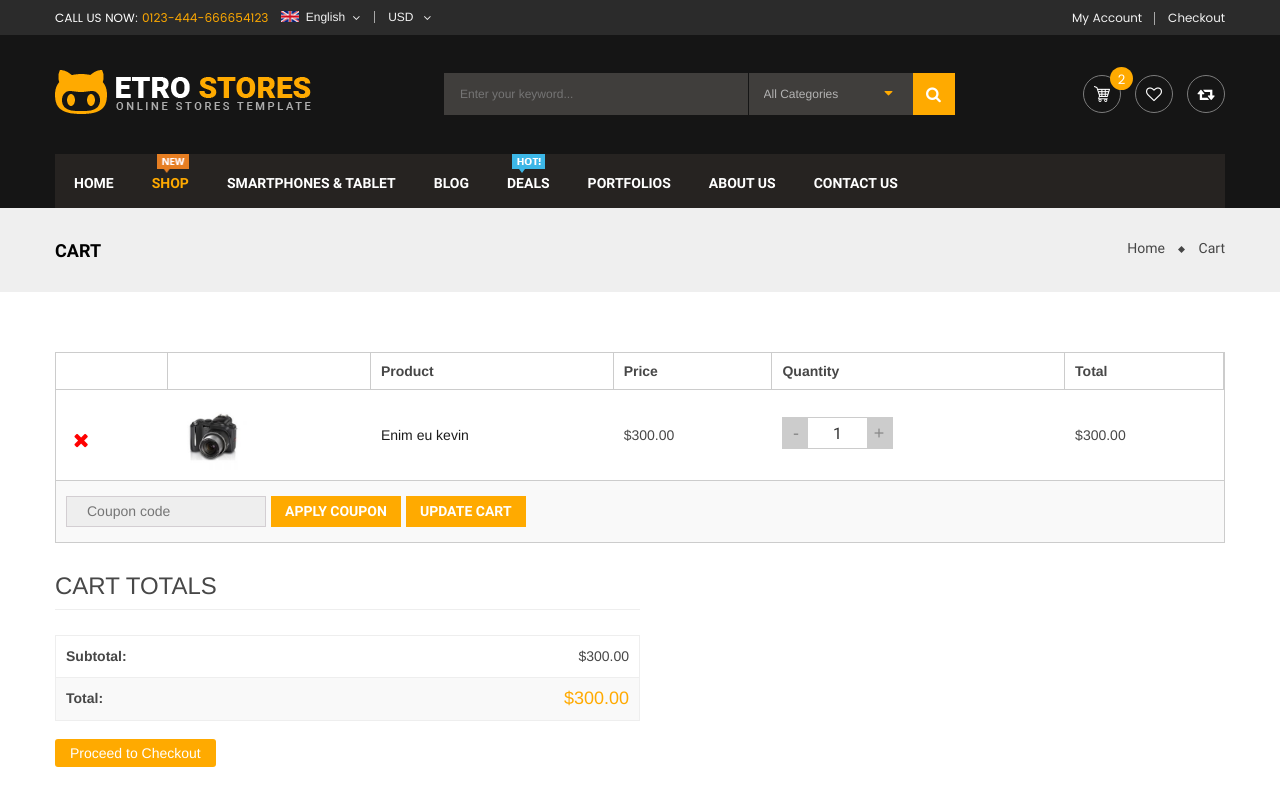
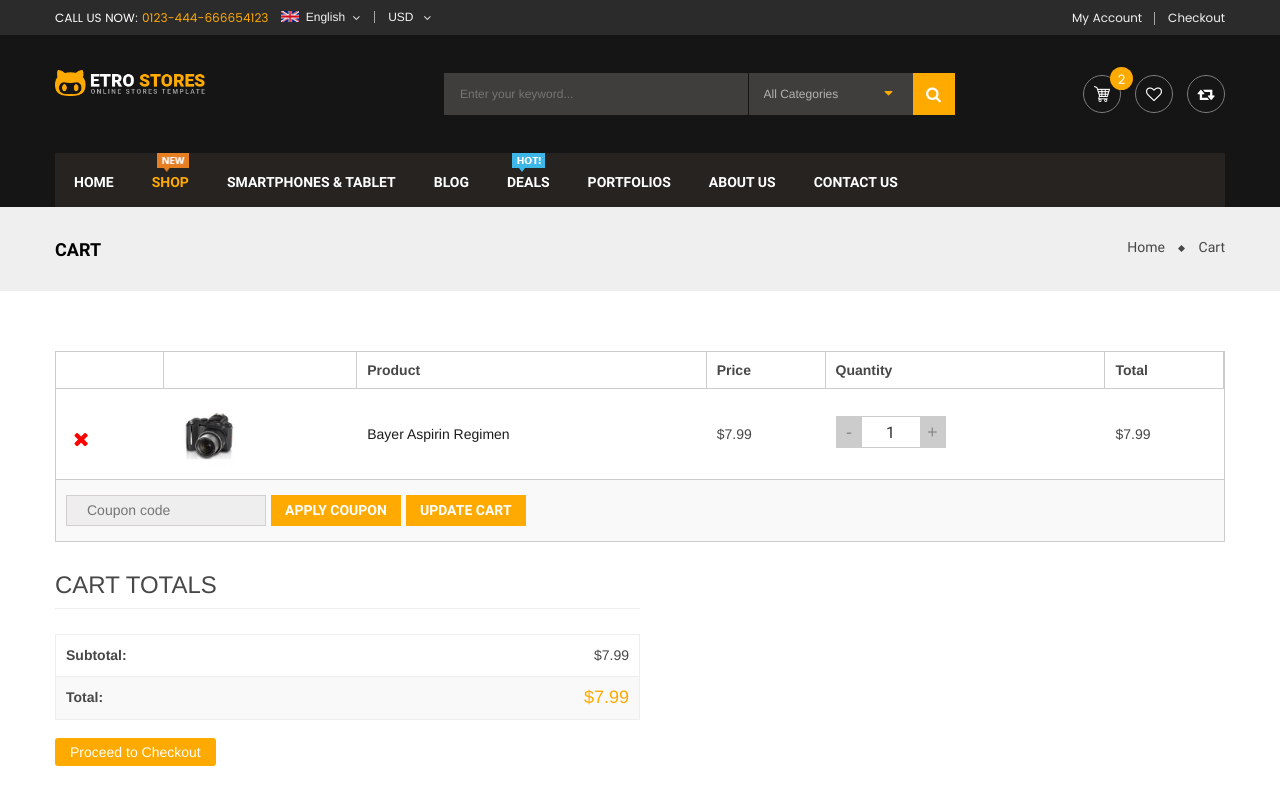
Before and after one commit to xiaoyuz614/FirstRepository, a plain HTML site: page cart.html in a window 1280 px wide. Shown: the top 800 px of the page. Drawn offline with Linux system fonts and the light colour scheme.

Commit message:
cart html change

```diff
--- a/cart.html
+++ b/cart.html
@@ -173,7 +173,7 @@
 						<!-- LOGO -->
 						<div class="etrostore-logo pull-left">
 							<a href="#">
-								<img src="images/icons/logo-orange.png" alt="Shoopy">
+								<img src="images/icons/logo-orange.png" width="150px" alt="Shoopy">
 							</a>
 						</div>
 
@@ -1916,11 +1916,11 @@
 													</td>
 
 													<td class="product-name" data-title="Product">
-														<a href="simple_product.html">Enim eu kevin</a>
+														<a href="simple_product.html">Bayer Aspirin Regimen</a>
 													</td>
 
 													<td class="product-price" data-title="Price">
-														<span class="woocommerce-Price-amount amount"><span class="woocommerce-Price-currencySymbol">$</span>300.00</span>
+														<span class="woocommerce-Price-amount amount"><span class="woocommerce-Price-currencySymbol">$</span>7.99</span>
 													</td>
 
 													<td class="product-quantity" data-title="Quantity">
@@ -1930,7 +1930,7 @@
 													</td>
 
 													<td class="product-subtotal" data-title="Total">
-														<span class="woocommerce-Price-amount amount"><span class="woocommerce-Price-currencySymbol">$</span>300.00</span>
+														<span class="woocommerce-Price-amount amount"><span class="woocommerce-Price-currencySymbol">$</span>7.99</span>
 													</td>
 												</tr>
 
@@ -1958,13 +1958,13 @@
 														<tr class="cart-subtotal">
 															<th>Subtotal</th>
 															<td data-title="Subtotal">
-																<span class="woocommerce-Price-amount amount"><span class="woocommerce-Price-currencySymbol">$</span>300.00</span>
+																<span class="woocommerce-Price-amount amount"><span class="woocommerce-Price-currencySymbol">$</span>7.99</span>
 															</td>
 														</tr>
 														<tr class="order-total">
 															<th>Total</th>
 															<td data-title="Total">
-																<strong><span class="woocommerce-Price-amount amount"><span class="woocommerce-Price-currencySymbol">$</span>300.00</span></strong>
+																<strong><span class="woocommerce-Price-amount amount"><span class="woocommerce-Price-currencySymbol">$</span>7.99</span></strong>
 															</td>
 														</tr>
 													</tbody>
```
